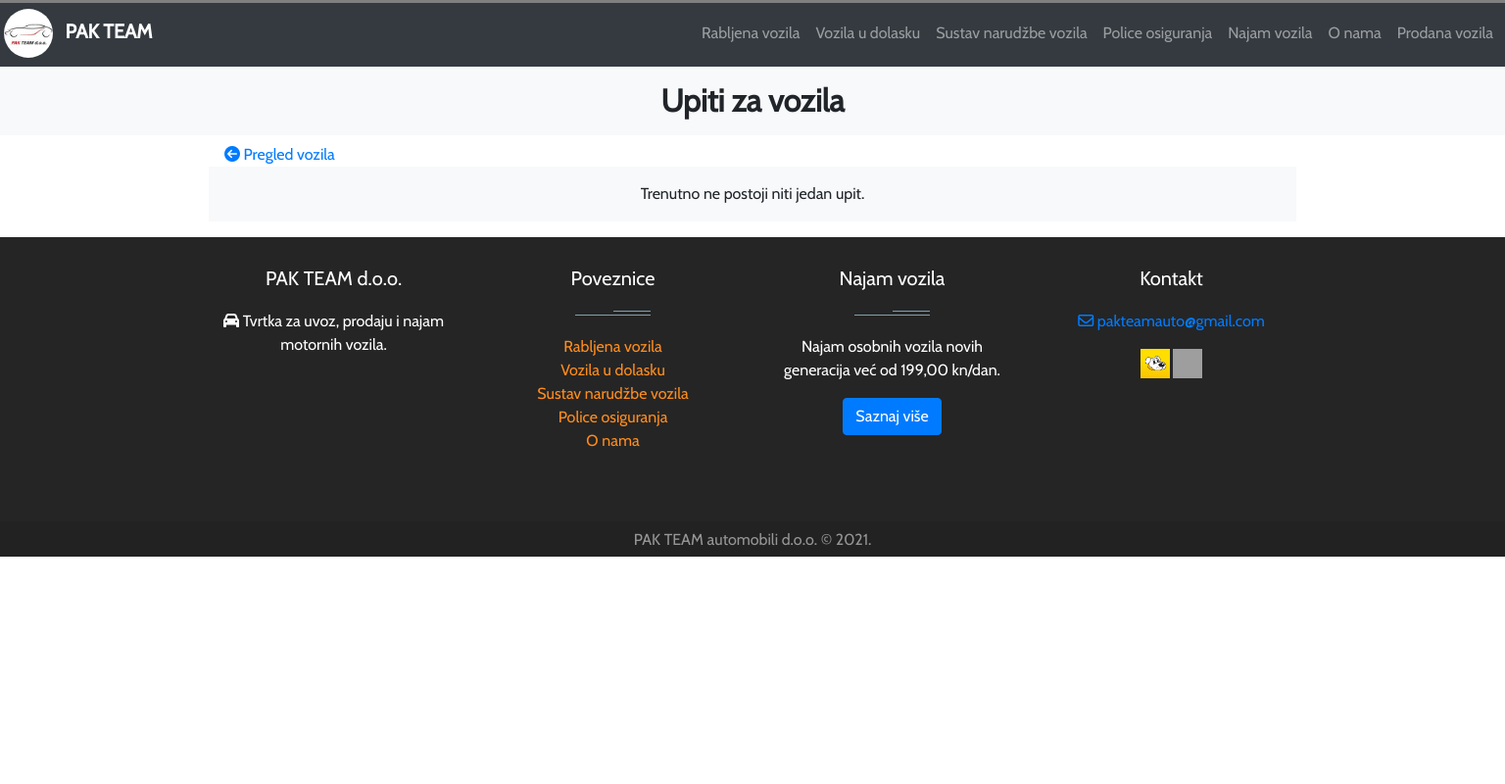
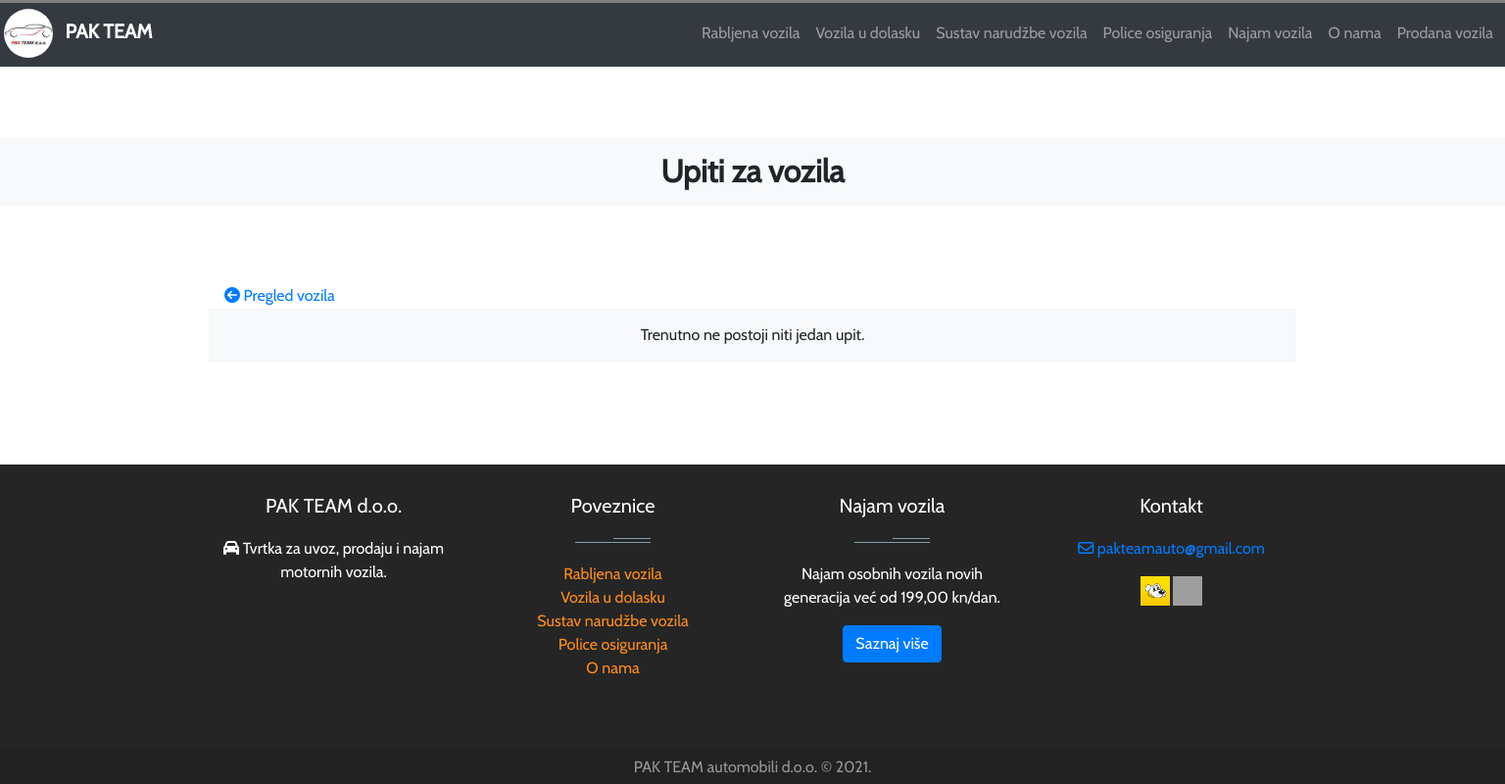
Before and after one commit to Branimir97/pak-team, a Symfony app: template templates/admin_panel/inquirie_list.html.twig in a window 1536 px wide. Shown: the whole page at 98% size. Run offline with Twig, Linux system fonts and the light colour scheme; the template is opened without the code that fills it, so the values that code supplies are empty; some libraries are stand-ins or nearby versions; grey boxes are pictures that could not be loaded.

Commit message:
Fixed footer to bottom of content

```diff
--- /dev/null
+++ b/public/css/container.css
@@ -0,0 +1,6 @@
+.flex-wrapper {
+    display: flex;
+    min-height: 100vh;
+    flex-direction: column;
+    justify-content: space-between;
+}
--- a/templates/base.html.twig
+++ b/templates/base.html.twig
@@ -12,6 +12,7 @@
         <!-- Stylesheets -->
         <link rel="stylesheet" href="{{ asset("css/font.css") }}">
         <link rel="stylesheet" href="{{ asset("css/progress-bar.css") }}">
+        <link rel="stylesheet" href="{{ asset("css/container.css") }}">
         <link rel="stylesheet" href="{{ asset("css/navigation.css") }}">
         <link rel="stylesheet" href="{{ asset("css/wrappers.css") }}">
         <link rel="stylesheet" href="{{ asset("css/sidebar.css") }}">
@@ -41,6 +42,7 @@
         <script src="{{ asset("js/google-analytics.js") }}" type="text/javascript"></script>
     </head>
     <body>
+    <div class="flex-wrapper">
     <div class="progress-container fixed-top">
         <div class="progress-bar" id="myBar"></div>
     </div>
@@ -294,6 +296,8 @@
             </div>
         </div>
     </footer>
+    </div>
+
     </body>
     <script src="{{ asset("js/sidebar.js") }}" type="text/javascript"></script>
     <script src="https://cdn.jsdelivr.net/npm/bs-custom-file-input/dist/bs-custom-file-input.min.js"></script>
```
Also changed, not shown: public/css/car_rental.css (+7 -0 lines), public/css/insurance_policies.css (+7 -7 lines), public/css/ordering_vehicles.css (+11 -0 lines).
